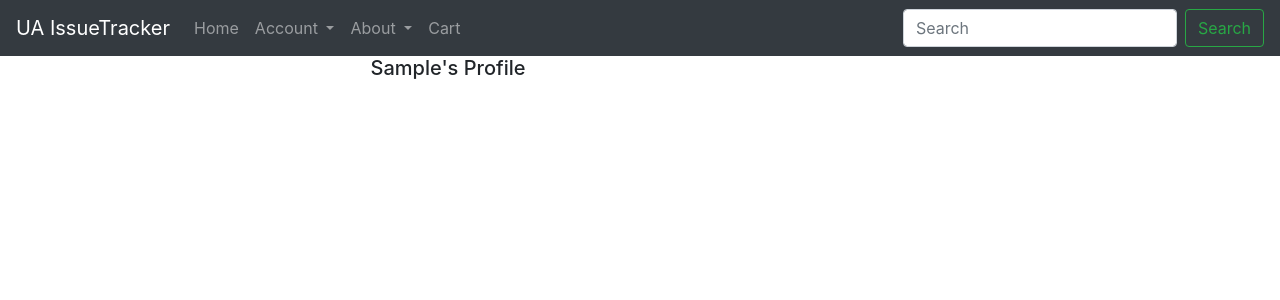
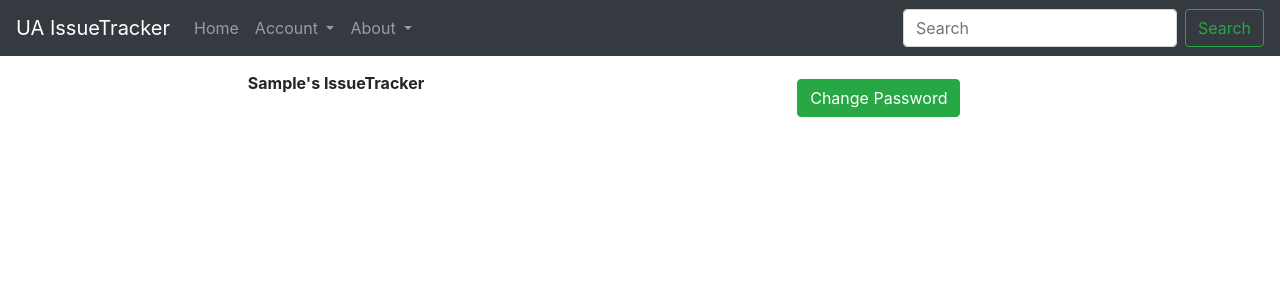
Before and after one commit to hfolcot/issue-tracker, a Django app: page /accounts/profile in a window 1280 px wide. Shown: the top 300 px of the page. Run offline with Django 3.2, Linux system fonts and the light colour scheme; the visitor is signed in with stand-in values (Sample User, id 1); data that the repository does not hold is empty; some libraries are stand-ins or nearby versions.

Commit message:
bootstrap styles added and profile page extended

```diff
--- a/accounts/templates/profile.html
+++ b/accounts/templates/profile.html
@@ -4,15 +4,28 @@
 
 
 <div class="row">
-	<div class="col-2">
-		<img class="profile-pic rounded-circle" src="{{ user.profile.image.url }}"/>
+	<div class="col-12 col-md-8">
+		<div class="col-9">
+			<img class="rounded-circle" style="width: 30%" src="{{ user.profile.image.url }}"/>
+			<span>
+				<strong>{{ user|capfirst }}'s IssueTracker</strong>
+			</span>
+		</div>
 	</div>
-	<div class="col-10">
-		<h5>{{ user|capfirst }}'s Profile</h5>
+	<div class="col-12 col-md-4 mt-2">
+		<a href="{% url 'reset_password' %}">
+			<button class="btn btn-success">Change Password</button>
+		</a>
 	</div>
 
-
-
+</div>
+<div class="row mt-2">
+		{% for bug in bugs %}
+			{% if bug.customer == user %}
+				<p>{{ bug.title }}</p><hr>
+				<p>{{ bug.customer }}</p><hr>
+			{% endif %}
+		{% endfor %}
 </div>
 
 {% endblock %}
--- a/accounts/views.py
+++ b/accounts/views.py
@@ -2,6 +2,7 @@ from django.shortcuts import render, redirect
 from django.contrib import auth, messages
 from django.contrib.auth.decorators import login_required
 from .forms import UserRegistrationForm
+from tickets.models import BugTicket, NewFeatureTicket
 
 # Create your views here.
 
@@ -32,4 +33,6 @@ def profile_view(request):
 	"""
 	See the profile page of the user currently logged in
 	"""
-	return render(request, 'profile.html')
+	bug_tickets = BugTicket.objects.all()
+	new_features = NewFeatureTicket.objects.all()
+	return render(request, 'profile.html', {'bugs' : bug_tickets, 'features' : NewFeatureTicket})
--- a/comments/models.py
+++ b/comments/models.py
@@ -18,8 +18,11 @@ class Comment(models.Model):
 	content_type = models.ForeignKey(ContentType, on_delete=models.CASCADE)
 	object_id = models.PositiveIntegerField()
 	content_object = GenericForeignKey('content_type', 'object_id')
+	timestamp = models.DateTimeField(auto_now=True)
+	content = models.TextField()
 
-	content = models.TextField()
+	class Meta:
+		ordering = ['-timestamp']
 
 	def __str__(self):
 		return str(self.user.username)
--- a/static/css/styles.css
+++ b/static/css/styles.css
@@ -10,6 +10,14 @@
 }
 
 .profile-pic {
-	width: 100%;
+	width: 10%;
 	height: auto;
 }
+
+.main-section {
+	padding-top: 15px;
+}
+
+.card-header h6 i {
+ font-size: 1.5rem;
+}
--- a/templates/base.html
+++ b/templates/base.html
@@ -7,6 +7,7 @@
     <meta name="viewport" content="width=device-width, initial-scale=1.0">
     <meta http-equiv="X-UA-Compatible" content="ie=edge">
     <link rel="stylesheet" href="https://stackpath.bootstrapcdn.com/bootstrap/4.2.1/css/bootstrap.min.css" integrity="sha384-GJzZqFGwb1QTTN6wy59ffF1BuGJpLSa9DkKMp0DgiMDm4iYMj70gZWKYbI706tWS" crossorigin="anonymous">
+    <link rel="stylesheet" href="https://use.fontawesome.com/releases/v5.7.1/css/all.css" integrity="sha384-fnmOCqbTlWIlj8LyTjo7mOUStjsKC4pOpQbqyi7RrhN7udi9RwhKkMHpvLbHG9Sr" crossorigin="anonymous">
     <link rel="stylesheet" type="text/css" href="{% static 'css/styles.css' %}">
     <title>UnicornAttractor Issue Tracker</title>
 </head>
@@ -52,9 +53,6 @@
             <a class="dropdown-item" href="#">Contact</a>
           </div>
         </li>
-        <li class="nav-item">
-          <a class="nav-link" href="#">Cart</a>
-        </li>
       </ul>
       <form class="form-inline my-2 my-lg-0">
         <input class="form-control mr-sm-2" type="search" placeholder="Search" aria-label="Search">
@@ -72,7 +70,7 @@
   {% endif %}
 
 <div class="row">
-  <div class="col-xs-12 col-xl-8 offset-xl-2 main-section">
+  <div class="col-12 col-md-8 offset-md-2 main-section">
     {% block content %} {% endblock %}
   </div>
 </div>
```
Also changed, not shown: tickets/templates/bug.html (+20 -9 lines), tickets/templates/tickets.html (+25 -16 lines), accounts/forms.py (line endings or trailing spaces).
